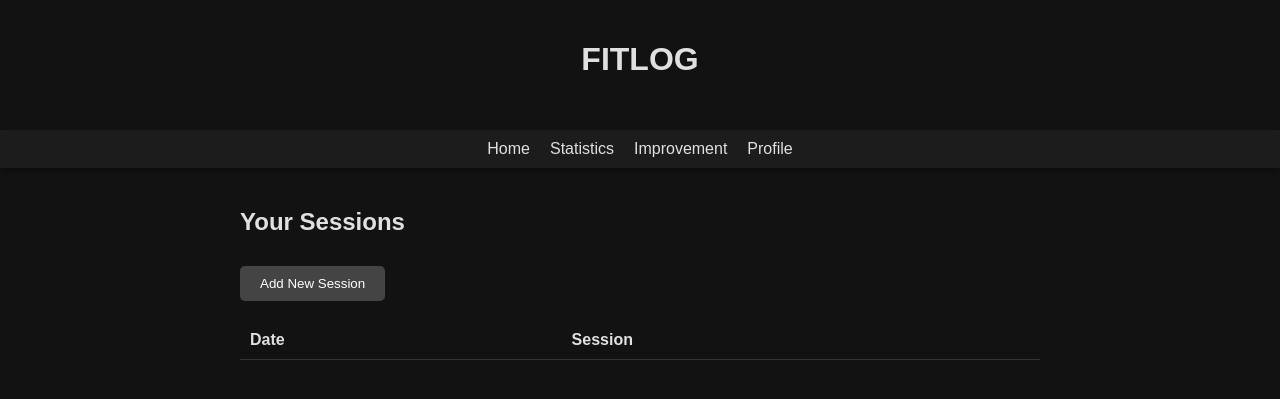
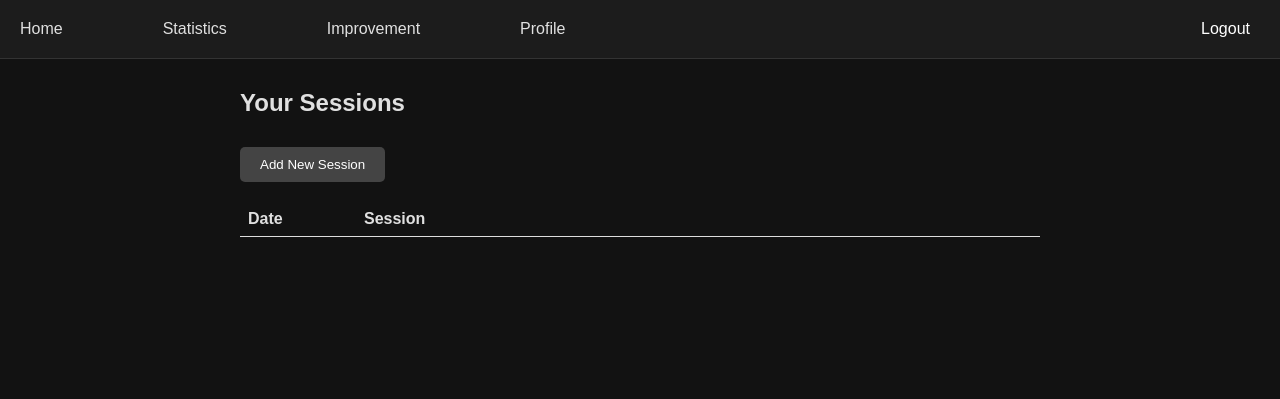
Before and after one commit to SovietMeteor10/FitLog, a Flask app: page /sessions/ in a window 1280 px wide. Shown: the top 399 px of the page. Run offline with Flask 3, Linux system fonts and the light colour scheme; the visitor is signed in with stand-in values (Sample User, id 1); data that the repository does not hold is empty.

Commit message:
sessions page css

```diff
--- a/app/static/css/sessions_page.css
+++ b/app/static/css/sessions_page.css
@@ -13,44 +13,6 @@ body, html {
     display: flex;
     flex-direction: column;
     align-items: center;
-    padding: 20px;
-}
-
-/* Logo container */
-.logo-container {
-    text-align: center;
-    margin-bottom: 30px;
-}
-
-.logo {
-    max-width: 150px;
-    margin-bottom: 10px;
-}
-
-/* Navigation bar */
-.navbar {
-    width: 100%;
-    background-color: #1c1c1c;
-    padding: 10px 20px;
-    display: flex;
-    justify-content: center;
-    box-shadow: 0px 4px 6px rgba(0, 0, 0, 0.3);
-    margin-bottom: 20px;
-}
-
-.nav-links {
-    display: flex;
-    gap: 20px;
-}
-
-.nav-links a {
-    color: #e0e0e0;
-    text-decoration: none;
-    transition: color 0.3s;
-}
-
-.nav-links a:hover {
-    color: #888;
 }
 
 /* Sessions container */
@@ -81,9 +43,20 @@ body, html {
 
 .sessions-table th,
 .sessions-table td {
-    padding: 10px;
-    text-align: left;
-    border-bottom: 1px solid #333;
+    padding: 8px; /* Add padding for readability */
+    border-bottom: 1px solid #ddd; /* Add a border for clarity */
+    text-align: left; /* Default alignment */
+}
+
+.sessions-table th:first-child,
+.sessions-table td:first-child {
+    width: 100px; /* Limit the width of the first column */
+}
+
+.sessions-table th:last-child,
+.sessions-table td:last-child {
+    width: 100px; /* Limit the width of the last column */
+    text-align: right; /* Right-align content in the last column */
 }
 
 /* Popup Container */
@@ -198,3 +171,41 @@ body, html {
 #search_results li:last-child {
     border-bottom: none;
 }
+
+/* Navigation bar styling */
+.navbar {
+    display: flex;
+    justify-content: space-between;
+    padding: 20px;
+    margin-bottom: 10px;
+    background-color: #1c1c1c;
+    align-items: center;
+    border-bottom: 1px solid #333;
+    width: calc(100% - 40px);
+}
+
+.nav-links {
+    display: flex;
+    gap: 100px; /* Increase spacing between links */
+}
+
+.nav-links a {
+    color: #e0e0e0;
+    text-decoration: none; /* Remove underline from links */
+    font-size: 1em;
+}
+
+.logout-link {
+    color: white;
+    text-decoration: none;
+    font-size: 16px;
+    padding-right:10px;
+}
+
+.session-delete-button {
+    background-color: #333;
+    color: #e0e0e0;
+    border: #1c1c1c;
+    padding: 5px;
+    border-radius: 5px;
+}
--- a/app/templates/profile.html
+++ b/app/templates/profile.html
@@ -12,8 +12,8 @@
         <div class="nav-links">
             <a href="/index">Home</a>
             <a href="/sessions">Sessions</a>
+            <a href="/statistics">Statistics</a>
             <a href="/improvement">Improvements</a>
-            <a href="/statistics">Statistics</a>
         </div>
         <a href="/logout" class="logout-link">Logout</a> <!-- Logout button to the far right -->
     </div>
--- a/app/templates/sessions.html
+++ b/app/templates/sessions.html
@@ -11,10 +11,6 @@
 
 <body>
     <div class="container">
-        <div class="logo-container">
-            <h1>FITLOG</h1>
-        </div>
-
         <!-- Navigation Bar -->
         <div class="navbar">
             <div class="nav-links">
@@ -23,6 +19,7 @@
                 <a href="/improvement">Improvement</a>
                 <a href="/profile">Profile</a>
             </div>
+            <a href="/logout" class="logout-link">Logout</a> <!-- Logout button to the far right -->
         </div>
 
         <div class="sessions-container">
@@ -34,19 +31,23 @@
                     <tr>
                         <th>Date</th>
                         <th>Session</th>
+                        <th></th>
                     </tr>
                 </thead>
                 <tbody id="sessions-list">
-
-                {% for session in sessions %}
-                <tr>
-                     <td>{{ session.date }}</td>
-                    <td>{{ session.session_name }}</td>
-                </tr>
+                    {% for session in sessions %}
+                    <tr>
+                        <td>{{ session.date }}</td>
+                        <td>{{ session.session_name }}</td>
+                        <td class>
+                            <button class="session-delete-button" data-session-id="{{ session.id }}">Delete</button>
+                        </td> <!-- Add a new table cell with a button -->
+                    </tr>
                     {% endfor %}
                 </tbody>
             </table>
         </div>
+
     </div>
 
     <!-- Add New Session Pop-Up -->
```
Also changed, not shown: app/static/css/profile_page.css (line endings or trailing spaces).
